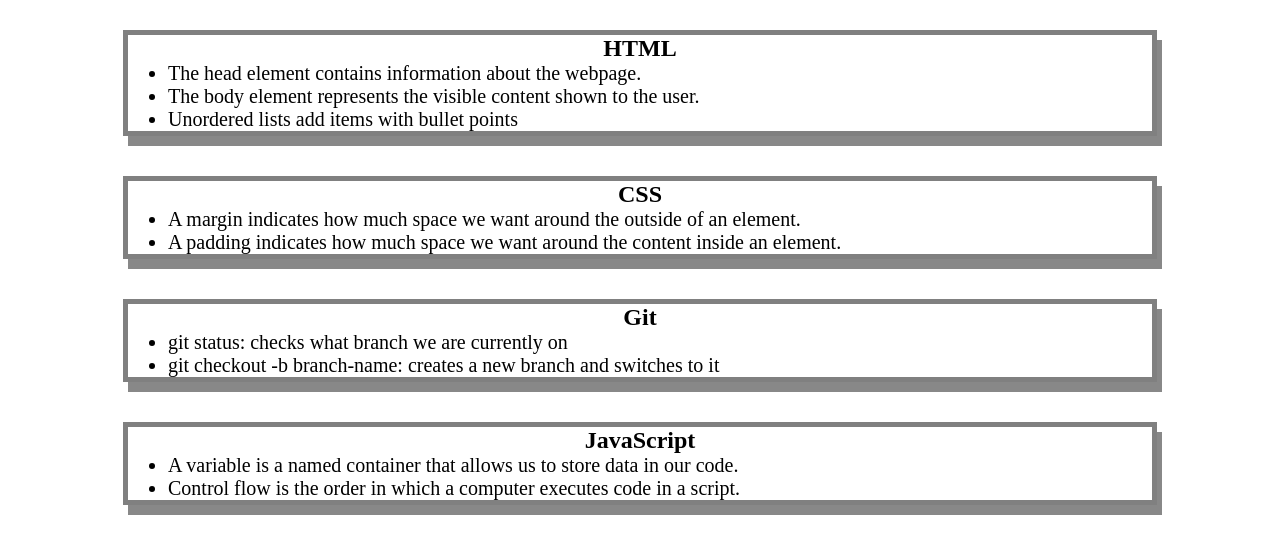
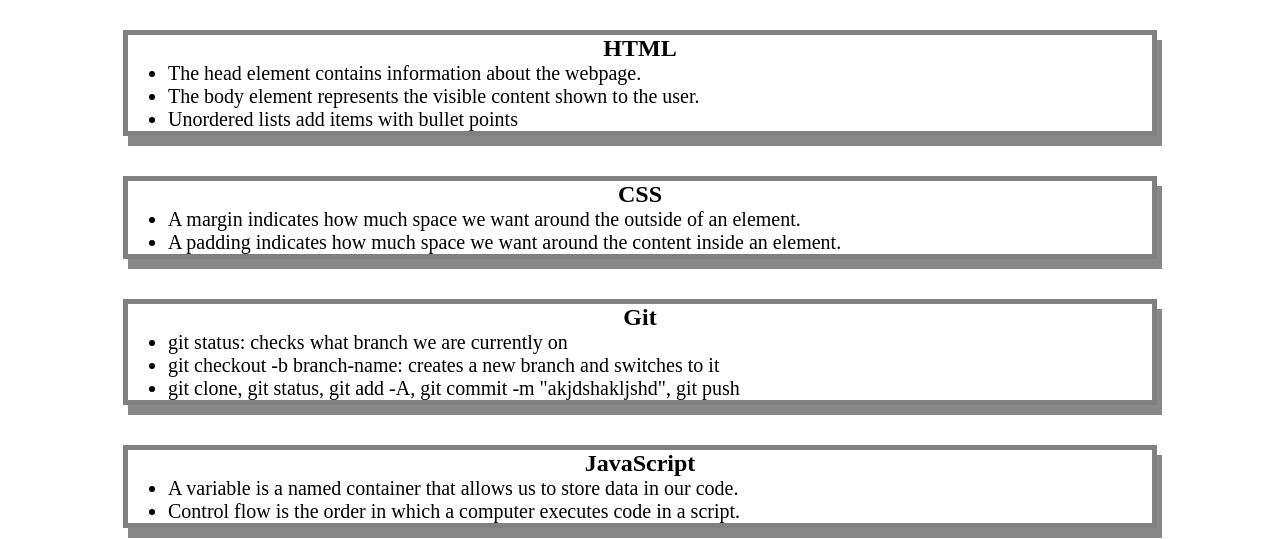
Before and after one commit to ReedHMartin/ReedHMartin-prework-study-guide, a plain HTML site: page index.html in a window 1280 px wide. Shown: the part 130-669 px from the top of the page. Drawn offline with Linux system fonts and the light colour scheme.

Commit message:
Update index.html

```diff
--- a/index.html
+++ b/index.html
@@ -37,6 +37,7 @@
      <ul>
       <li>git status: checks what branch we are currently on</li>
       <li>git checkout -b branch-name: creates a new branch and switches to it</li>
+       <li>git clone, git status, git add -A, git commit -m "akjdshakljshd", git push</li>
      </ul>
       </section>
 
```
